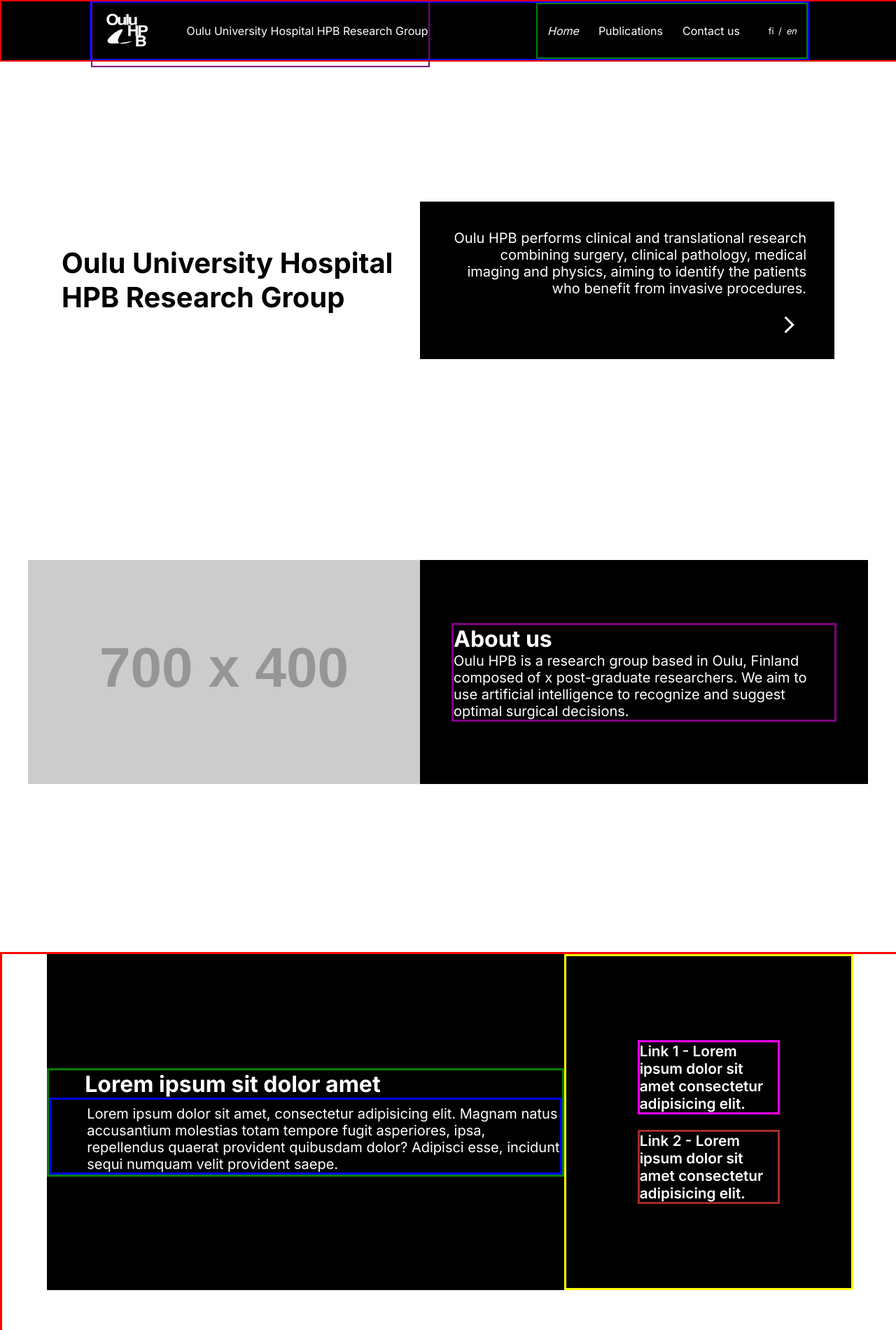
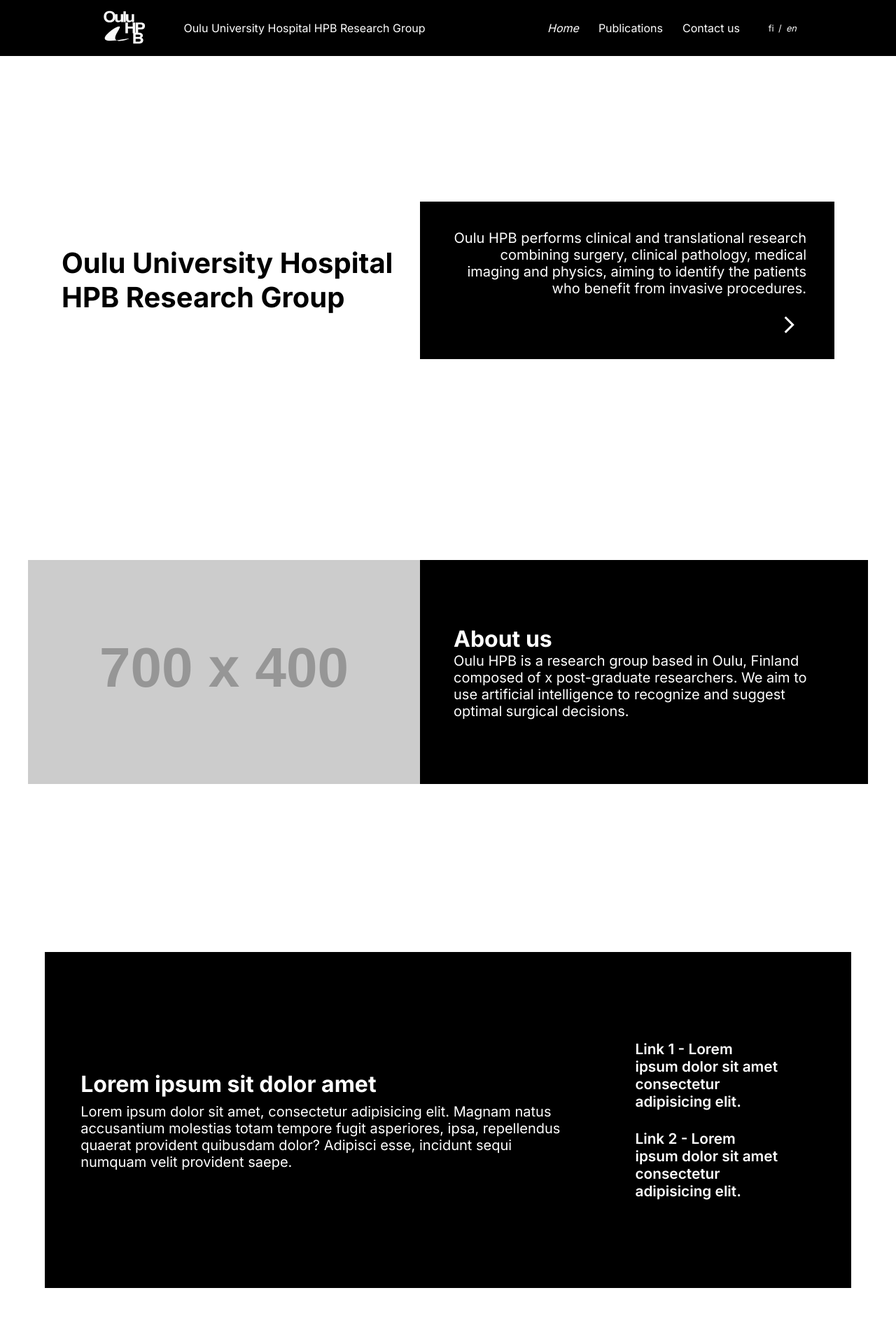
Before and after one commit to nuutti0/ouluhpb, a plain HTML site: page index.html in a window 1280 px wide. Shown: the top 1900 px of the page at 70% size. Drawn offline with Linux system fonts and the light colour scheme; placeholder pictures from the web are drawn by us.

Commit message:
commit 2, responsive todo

```diff
--- a/style/index.css
+++ b/style/index.css
@@ -21,13 +21,11 @@ html {
     color: white;
     position: fixed;
     z-index: 1;
-    border: 2px solid red;
 }
 
 .navbar {
     display: flex;
     width: 80vw;
-    border: 2px solid blue;
     height: 10vh;
     justify-content: space-between;
 }
@@ -35,7 +33,6 @@ html {
 .navbar .logos {
     align-self: center;
     display: flex;
-    border: 2px solid purple;
     justify-content: space-between;
     align-items: center;
 }
@@ -54,7 +51,6 @@ html {
     width: 30vw;
     align-items: center;
     justify-content: space-around;
-    border: 2px solid green;
 }
 
 #links a {
@@ -135,7 +131,6 @@ main {
     display: flex;
     flex-direction: column;
     width: 85%;
-    border: 3px solid purple;
 }
 
 
@@ -146,7 +141,6 @@ main {
     justify-content: space-around;
     margin-top: 30vh;
     width: 100vw;
-    border: 3px solid red;
 }
 
 #publications-about {
@@ -154,7 +148,6 @@ main {
     flex-direction: column;
     width: 100%;
     justify-content: center;
-    border: 3px solid green;
     align-self: center;
 }
 
@@ -166,7 +159,6 @@ main {
 #publications-about p {
     font-size: 1.25rem;
     padding: 1vh 0 0 4vw;
-    border: 3px solid blue;
 }
 
 #publications-links {
@@ -185,7 +177,6 @@ main {
         "buffer2"
         "link2"
         "buffer3";
-    border: 3px solid yellow;
 }
 
 #link1 {
@@ -193,7 +184,6 @@ main {
     display: flex;
     justify-content: center;
     align-items: center;
-    border: 3px solid magenta;
 }
 
 #link2 {
@@ -201,7 +191,6 @@ main {
     display: flex;
     justify-content: center;
     align-items: center;
-    border: 3px solid brown;
 }
 
 .arrow-link {
```
